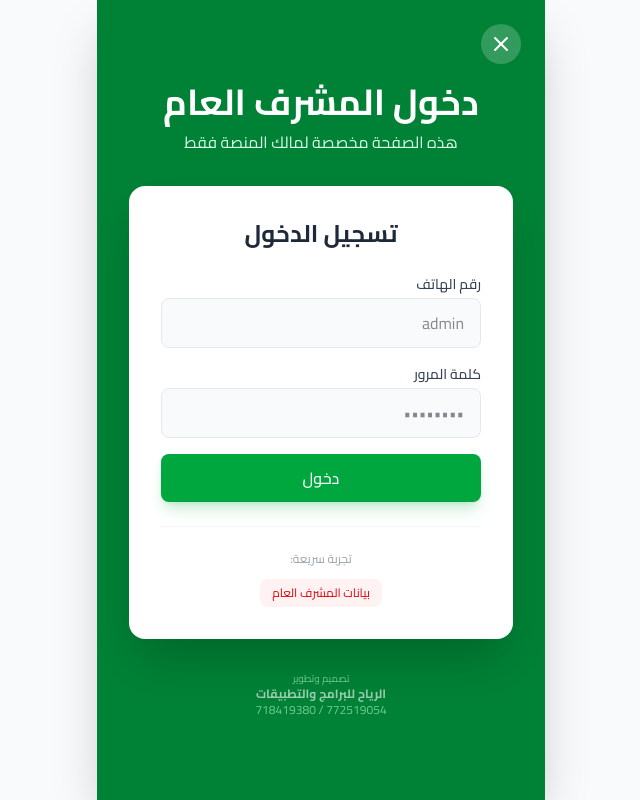
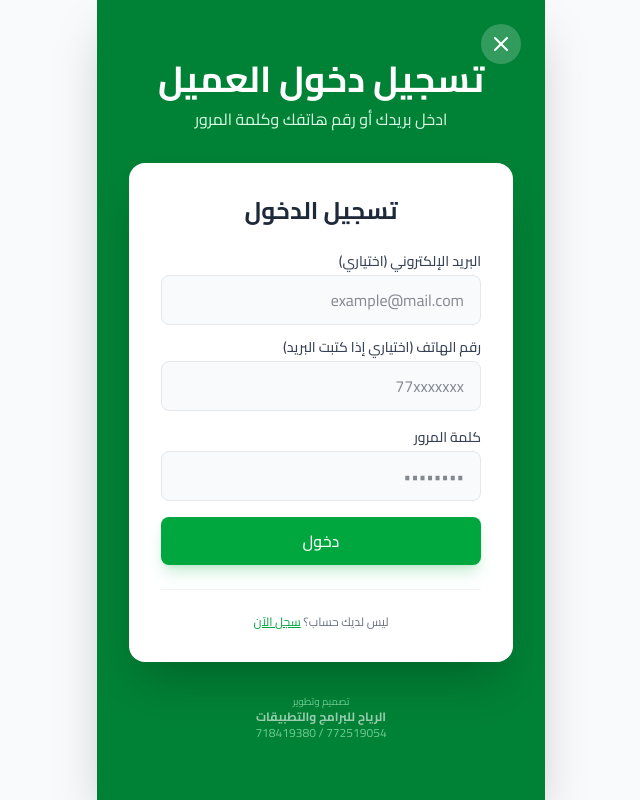
Before and after one commit to lsalhmhmdqasm-cell/SOQCAT, a React (Vite) app: page /#/login in a window 1280 px wide. Shown: the whole page, without its empty margins (319-959 px from the left). Built offline with nearby package versions, Linux system fonts and the light colour scheme; no server answers.

Commit message:
اصلاحات دخول مدير المحل

```diff
--- a/pages/Login.tsx
+++ b/pages/Login.tsx
@@ -1,4 +1,4 @@
-import React, { useState } from 'react';
+import React, { useMemo, useState } from 'react';
 import { User } from '../types';
 import { api } from '../services/api';
 import { Button } from '../components/Button';
@@ -12,34 +12,62 @@ interface LoginProps {
 
 export const Login: React.FC<LoginProps> = ({ onLogin }) => {
   const navigate = useNavigate();
-  const { login } = useShop();
+  const { login, shopSettings } = useShop();
+  const isPlatformMode = useMemo(() => shopSettings?.shopName === 'منصة قات شوب' && !import.meta.env.VITE_SHOP_ID, [shopSettings]);
+  const [mode, setMode] = useState<'admin' | 'customer-login' | 'customer-register'>(isPlatformMode ? 'admin' : 'customer-login');
+  const [name, setName] = useState('');
   const [phone, setPhone] = useState('');
+  const [email, setEmail] = useState('');
   const [password, setPassword] = useState('');
   const [loading, setLoading] = useState(false);
 
   const handleSubmit = async (e: React.FormEvent) => {
     e.preventDefault();
+    if (mode === 'admin') {
       if (!phone || !password) return;
+    } else if (mode === 'customer-login') {
+      if ((!phone && !email) || !password) return;
+    } else {
+      if (!name || (!phone && !email) || !password) return;
+    }
     setLoading(true);
     try {
-      // Use token-based login without requiring CSRF cookie
-      const email = phone.includes('@') ? phone : `${phone}@qatshop.com`;
-      const response = await api.post('/login', { email, password });
+      if (mode === 'admin') {
+        const adminEmail = phone.includes('@') ? phone : `${phone}@qatshop.com`;
+        const response = await api.post('/login', { email: adminEmail, password });
         const { data, access_token } = response.data;
         if (data?.role !== 'super_admin') {
-        alert('هذه الصفحة مخصصة لدخول المشرف العام فقط. يرجى الدخول من تطبيق المتجر الخاص بكم.');
+          alert('هذه الصفحة مخصصة لدخول المشرف العام فقط');
           return;
         }
         login(data, access_token);
         onLogin(data);
+      } else if (mode === 'customer-login') {
+        const finalEmail = (email && email.includes('@')) ? email : (phone ? `${phone}@qatshop.com` : '');
+        const response = await api.post('/login', { email: finalEmail, password });
+        const { data, access_token } = response.data;
+        if (data?.role === 'super_admin') {
+          alert('هذه الصفحة مخصصة لعملاء ومديري المحلات. دخول المشرف العام من واجهة المنصة.');
+          return;
+        }
+        login(data, access_token);
+        onLogin(data);
+      } else {
+        const finalEmail = (email && email.includes('@')) ? email : `${phone}@qatshop.com`;
+        const response = await api.post('/register', { name, email: finalEmail, password, phone });
+        const { data, access_token } = response.data;
+        login(data, access_token);
+        onLogin(data);
+      }
     } catch (err: any) {
-      alert(err.response?.data?.message || 'فشل تسجيل الدخول');
+      alert(err?.response?.data?.message || (mode === 'customer-register' ? 'فشل إنشاء الحساب' : 'فشل تسجيل الدخول'));
     } finally {
       setLoading(false);
     }
   };
 
   const fillAdmin = () => {
+    if (mode !== 'admin') return;
     setPhone('admin');
     setPassword('admin');
   };
@@ -54,24 +82,71 @@ export const Login: React.FC<LoginProps> = ({ onLogin }) => {
       </button>
 
       <div className="mb-8 text-center">
+        {mode === 'admin' ? (
+          <>
             <h1 className="text-4xl font-bold mb-2">دخول المشرف العام</h1>
             <p className="text-green-100">هذه الصفحة مخصصة لمالك المنصة فقط</p>
+          </>
+        ) : mode === 'customer-login' ? (
+          <>
+            <h1 className="text-4xl font-bold mb-2">تسجيل دخول العميل</h1>
+            <p className="text-green-100">ادخل بريدك أو رقم هاتفك وكلمة المرور</p>
+          </>
+        ) : (
+          <>
+            <h1 className="text-4xl font-bold mb-2">إنشاء حساب عميل</h1>
+            <p className="text-green-100">سجّل كعميل للشراء ومتابعة الطلبات</p>
+          </>
+        )}
       </div>
 
       <div className="w-full max-w-sm bg-white rounded-2xl p-8 shadow-2xl relative">
-        <h2 className="text-2xl font-bold text-gray-800 mb-6 text-center">تسجيل الدخول</h2>
+        <h2 className="text-2xl font-bold text-gray-800 mb-6 text-center">
+          {mode === 'admin' ? 'تسجيل الدخول' : (mode === 'customer-login' ? 'تسجيل الدخول' : 'إنشاء حساب')}
+        </h2>
         <form onSubmit={handleSubmit} className="space-y-4">
+          {mode === 'customer-register' && (
             <div>
-            <label className="block text-sm font-medium text-gray-700 mb-1">رقم الهاتف</label>
+              <label className="block text-sm font-medium text-gray-700 mb-1">الاسم الكامل</label>
+              <input
+                type="text"
+                className="w-full px-4 py-3 rounded-lg bg-gray-50 border border-gray-200 text-gray-900 focus:ring-2 focus:ring-green-500 focus:outline-none text-right"
+                placeholder="اكتب اسمك"
+                value={name}
+                onChange={(e) => setName(e.target.value)}
+              />
+            </div>
+          )}
+
+          <div className="grid grid-cols-1 gap-3">
+            <div>
+              <label className="block text-sm font-medium text-gray-700 mb-1">
+                {mode === 'admin' ? 'رقم الهاتف' : 'البريد الإلكتروني (اختياري)'}
+              </label>
+              <input
+                type={mode === 'admin' ? 'tel' : 'email'}
+                className="w-full px-4 py-3 rounded-lg bg-gray-50 border border-gray-200 text-gray-900 focus:ring-2 focus:ring-green-500 focus:outline-none text-right"
+                placeholder={mode === 'admin' ? 'admin' : 'example@mail.com'}
+                dir="ltr"
+                value={mode === 'admin' ? phone : email}
+                onChange={(e) => mode === 'admin' ? setPhone(e.target.value) : setEmail(e.target.value)}
+              />
+            </div>
+            {(mode !== 'admin') && (
+              <div>
+                <label className="block text-sm font-medium text-gray-700 mb-1">رقم الهاتف {mode === 'customer-login' ? '(اختياري إذا كتبت البريد)' : ''}</label>
                 <input
                   type="tel"
                   className="w-full px-4 py-3 rounded-lg bg-gray-50 border border-gray-200 text-gray-900 focus:ring-2 focus:ring-green-500 focus:outline-none text-right"
-              placeholder="admin"
+                  placeholder="77xxxxxxx"
                   dir="ltr"
                   value={phone}
                   onChange={(e) => setPhone(e.target.value)}
                 />
               </div>
+            )}
+          </div>
+
           <div>
             <label className="block text-sm font-medium text-gray-700 mb-1">كلمة المرور</label>
             <input
@@ -83,12 +158,15 @@ export const Login: React.FC<LoginProps> = ({ onLogin }) => {
               onChange={(e) => setPassword(e.target.value)}
             />
           </div>
+
           <Button fullWidth type="submit" isLoading={loading} className="mt-4 py-3">
-            دخول
+            {mode === 'customer-register' ? 'إنشاء حساب' : 'دخول'}
           </Button>
         </form>
 
         <div className="mt-6 pt-6 border-t border-gray-100">
+          {mode === 'admin' ? (
+            <>
               <p className="text-xs text-center text-gray-400 mb-3">تجربة سريعة:</p>
               <div className="flex gap-2 justify-center">
                 <button
@@ -98,6 +176,33 @@ export const Login: React.FC<LoginProps> = ({ onLogin }) => {
                   بيانات المشرف العام
                 </button>
               </div>
+            </>
+          ) : (
+            <div className="text-center text-xs text-gray-500">
+              {mode === 'customer-login' ? (
+                <>
+                  <span>ليس لديك حساب؟</span>{' '}
+                  <button className="text-green-600 underline" onClick={() => setMode('customer-register')}>
+                    سجل الآن
+                  </button>
+                </>
+              ) : (
+                <>
+                  <span>لديك حساب بالفعل؟</span>{' '}
+                  <button className="text-green-600 underline" onClick={() => setMode('customer-login')}>
+                    تسجيل الدخول
+                  </button>
+                </>
+              )}
+              {isPlatformMode && (
+                <div className="mt-3">
+                  <button className="text-gray-400 underline" onClick={() => setMode('admin')}>
+                    دخول المشرف العام
+                  </button>
+                </div>
+              )}
+            </div>
+          )}
         </div>
       </div>
 
--- a/pages/super-admin/ClientManager.tsx
+++ b/pages/super-admin/ClientManager.tsx
@@ -35,7 +35,8 @@ export const ClientManager = () => {
         domain: '',
         subscription_type: 'monthly',
         pricing_plan_id: '',
-        price: 0
+        price: 0,
+        admin_password: ''
     });
     const [assignModal, setAssignModal] = useState<{ open: boolean; clientId: number | null }>({ open: false, clientId: null });
     const [assignForm, setAssignForm] = useState({ pricing_plan_id: '', billing_cycle: 'monthly' });
@@ -327,6 +328,16 @@ export const ClientManager = () => {
                                 <label className="block text-sm font-bold mb-2">الدومين</label>
                                 <input className="w-full px-4 py-2 border rounded-lg" value={createForm.domain} onChange={(e) => setCreateForm({ ...createForm, domain: e.target.value })} placeholder="shop1.qatshop.com" />
                             </div>
+                            <div className="md:col-span-2">
+                                <label className="block text-sm font-bold mb-2">كلمة مرور مدير المحل (اختياري)</label>
+                                <input
+                                    type="text"
+                                    className="w-full px-4 py-2 border rounded-lg"
+                                    placeholder="اتركه فارغاً لإنشاء كلمة مرور تلقائياً"
+                                    value={createForm.admin_password}
+                                    onChange={(e) => setCreateForm({ ...createForm, admin_password: e.target.value })}
+                                />
+                            </div>
                             <div>
                                 <label className="block text-sm font-bold mb-2">الباقة</label>
                                 <select className="w-full px-4 py-2 border rounded-lg" value={createForm.pricing_plan_id} onChange={(e) => {
@@ -363,11 +374,16 @@ export const ClientManager = () => {
                             <button
                                 onClick={async () => {
                                     try {
-                                        await api.post('/super-admin/clients', createForm);
+                                        const res = await api.post('/super-admin/clients', createForm);
                                         setShowModal(false);
-                                        setCreateForm({ shop_name: '', owner_name: '', email: '', phone: '', domain: '', subscription_type: 'monthly', pricing_plan_id: '', price: 0 });
+                                        setCreateForm({ shop_name: '', owner_name: '', email: '', phone: '', domain: '', subscription_type: 'monthly', pricing_plan_id: '', price: 0, admin_password: '' });
                                         fetchClients();
-                                        showToast('تم إنشاء المحل بنجاح', 'success');
+                                        const admin = res?.data?.admin_user;
+                                        if (admin?.email && admin?.password) {
+                                            showToast(`تم إنشاء المحل بنجاح. بيانات مدير المحل: البريد ${admin.email} ، كلمة المرور ${admin.password}`, 'success');
+                                        } else {
+                                            showToast('تم إنشاء المحل بنجاح', 'success');
+                                        }
                                     } catch {
                                         showToast('فشل إنشاء المحل', 'error');
                                     }
```
Also changed, not shown: 1 other file (tests, documents, lock files or other folders). Lines whose indentation alone changed are shown as unchanged.
